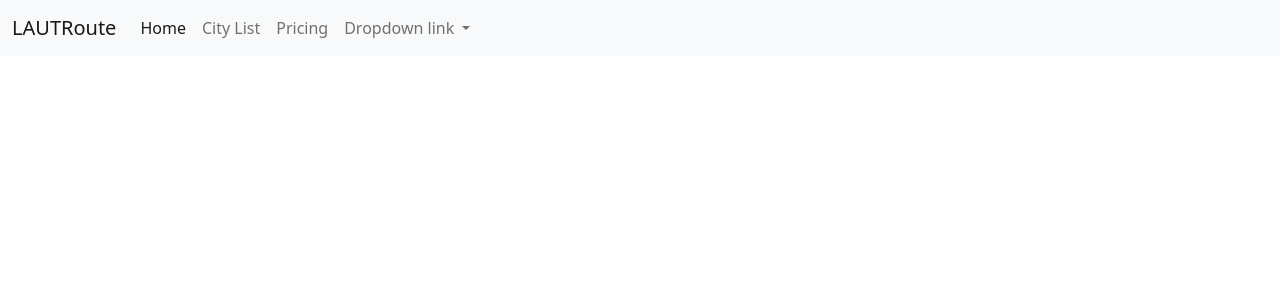
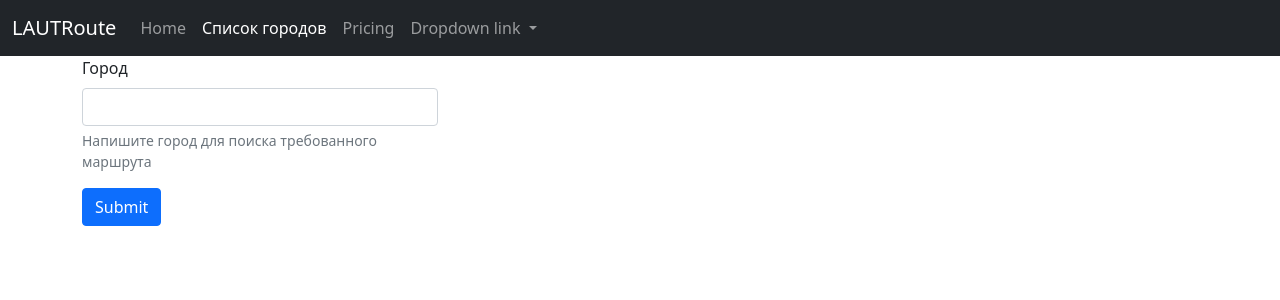
Before and after one commit to lautarianoo/Find-Route, a Django app: page / in a window 1280 px wide. Shown: the top 300 px of the page. Run offline with Django 3.2, Linux system fonts and the light colour scheme; some libraries are stand-ins or nearby versions.

Commit message:
4 запуск коммит

```diff
--- /dev/null
+++ b/cities/forms.py
@@ -0,0 +1,10 @@
+from django import forms
+from cities.models import City
+
+class HtmlForm(forms.Form):
+    name = forms.CharField(label='Город')
+
+class CityForm(forms.ModelForm):
+    class Meta:
+        model = City
+        fields = ('name', )
--- a/cities/templates/cities/base.html
+++ b/cities/templates/cities/base.html
@@ -1,4 +1,5 @@
 {% load bootstrap3 %}
+{% url 'cities:index' as cities_home_url %}
 <!doctype html>
 <html lang="en">
   <head>
@@ -12,7 +13,7 @@
     <title>LAUTRoute</title>
   </head>
   <body>
-    <nav class="navbar navbar-expand-lg navbar-light bg-light">
+    <nav class="navbar navbar-expand-lg navbar-dark bg-dark">
   <div class="container-fluid">
     <a class="navbar-brand" href="{% url 'cities:index' %}">LAUTRoute</a>
     <button class="navbar-toggler" type="button" data-bs-toggle="collapse" data-bs-target="#navbarNavDropdown" aria-controls="navbarNavDropdown" aria-expanded="false" aria-label="Toggle navigation">
@@ -21,10 +22,10 @@
     <div class="collapse navbar-collapse" id="navbarNavDropdown">
       <ul class="navbar-nav">
         <li class="nav-item">
-          <a class="nav-link active" aria-current="page" href="#">Home</a>
+          <a class="nav-link" aria-current="page" href="#">Home</a>
         </li>
         <li class="nav-item">
-          <a class="nav-link" href="{% url 'cities:cities' %}">City List</a>
+          <a class="nav-link  {% if request.path == cities_home_url %} active {% endif %}" href="{% url 'cities:cities' %}">Список городов</a>
         </li>
         <li class="nav-item">
           <a class="nav-link" href="#">Pricing</a>
--- a/cities/templates/cities/index.html
+++ b/cities/templates/cities/index.html
@@ -1,2 +1,16 @@
 {% extends 'cities/base.html' %}
-{% block content %}{% endblock content %}
+{% block content %}
+<div class="row">
+   <div class="col-md-4">
+    <form action="" method="post">
+    {% csrf_token %}
+  <div class="mb-3">
+    <label class="form-label">Город</label>
+    <input type="text" class="form-control" name="name">
+    <div class="form-text">Напишите город для поиска требованного маршрута</div>
+  </div>
+  <button type="submit" class="btn btn-primary">Submit</button>
+</form>
+  </div>
+</div>
+{% endblock content %}
--- a/cities/views.py
+++ b/cities/views.py
@@ -1,8 +1,14 @@
 from django.shortcuts import render, get_object_or_404
 from cities.models import City
+from cities.forms import HtmlForm, CityForm
 
 def index(request):
-    return render(request, 'cities/index.html')
+    if request.method == 'POST':
+        form = CityForm(request.POST)
+        if form.is_valid():
+            form.save()
+    form = CityForm()
+    return render(request, 'cities/index.html', {'form': form})
 
 def list_city(request, pk=None):
     if pk:
```
